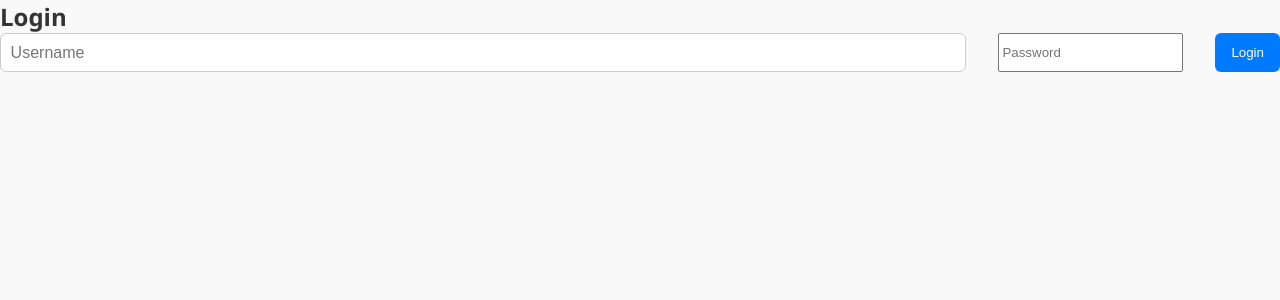
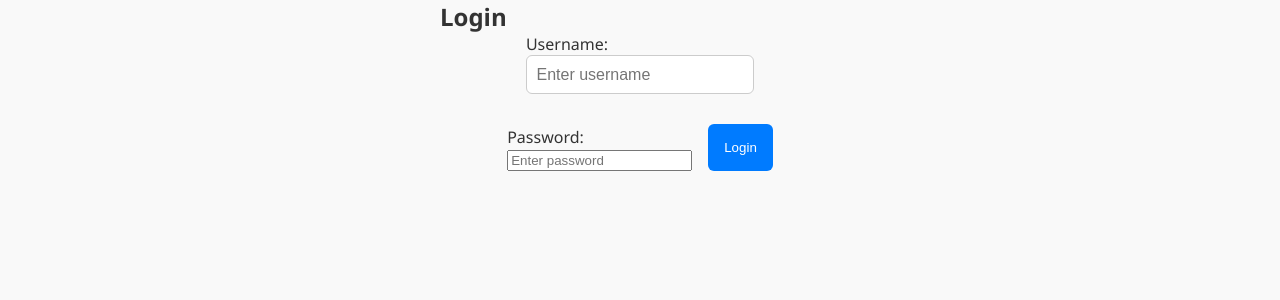
Before and after one commit to KhushiKumari0203/todo_app, a React (Vite) app in the folder client/: page / in a window 1280 px wide. Shown: the top 300 px of the page. Built offline with nearby package versions, Linux system fonts and the light colour scheme.

Commit message:
Update Login.tsx

```diff
--- a/client/src/pages/Login.tsx
+++ b/client/src/pages/Login.tsx
@@ -3,13 +3,15 @@ import { useNavigate } from 'react-router-dom';
 
 const Login = () => {
   const navigate = useNavigate();
-  const [username, setUsername] = useState(''); // ✅ was "email", now "username"
+  const [username, setUsername] = useState('');
   const [password, setPassword] = useState('');
   const [error, setError] = useState('');
+  const [loading, setLoading] = useState(false);
 
   const handleLogin = async (e: React.FormEvent) => {
     e.preventDefault();
     setError('');
+    setLoading(true);
 
     try {
       const response = await fetch('https://todo-app-backend-t0dg.onrender.com/auth/login', {
@@ -17,7 +19,7 @@ const Login = () => {
         headers: {
           'Content-Type': 'application/json',
         },
-        body: JSON.stringify({ username, password }), // ✅ MATCHES backend
+        body: JSON.stringify({ username, password }),
       });
 
       const data = await response.json();
@@ -26,33 +28,48 @@ const Login = () => {
         throw new Error(data.message || 'Login failed');
       }
 
-      localStorage.setItem('token', data.token); // ✅ Save JWT
-      navigate('/home'); // ✅ Redirect after login
+      localStorage.setItem('token', data.token);
+      navigate('/home');
     } catch (err: any) {
-      setError(err.message || 'Invalid credentials');
+      setError(err.message || 'Something went wrong.');
+    } finally {
+      setLoading(false);
     }
   };
 
   return (
-    <div>
+    <div style={{ maxWidth: '400px', margin: '0 auto' }}>
       <h2>Login</h2>
       {error && <p style={{ color: 'red' }}>{error}</p>}
+
       <form onSubmit={handleLogin}>
+        <div>
+          <label htmlFor="username">Username:</label><br />
           <input
+            id="username"
             type="text"
-          placeholder="Username"
+            placeholder="Enter username"
             value={username}
             onChange={(e) => setUsername(e.target.value)}
             required
-        /><br />
+          />
+        </div>
+
+        <div style={{ marginTop: '1em' }}>
+          <label htmlFor="password">Password:</label><br />
           <input
+            id="password"
             type="password"
-          placeholder="Password"
+            placeholder="Enter password"
             value={password}
             onChange={(e) => setPassword(e.target.value)}
             required
-        /><br />
-        <button type="submit">Login</button>
+          />
+        </div>
+
+        <button type="submit" disabled={loading} style={{ marginTop: '1em' }}>
+          {loading ? 'Logging in...' : 'Login'}
+        </button>
       </form>
     </div>
   );
```
Lines whose indentation alone changed are shown as unchanged.
